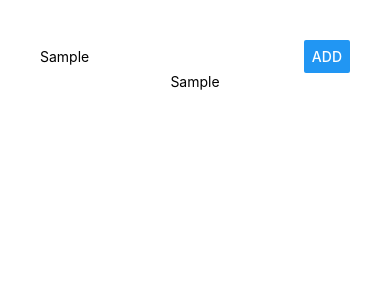
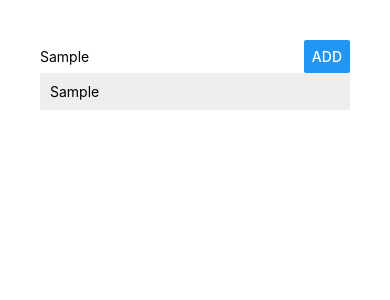
Before and after one commit to ivan-ozerian/PlacesApp, a React Native app: screen / in a window 390 px wide. Both pictures are taken after typing "Sample" into the empty fields and a click on the button "ADD". Shown: the top 300 px of the page. Built offline with nearby package versions, Linux system fonts and the light colour scheme.

Commit message:
Added lisItem element with styling.

```diff
--- a/App.js
+++ b/App.js
@@ -1,5 +1,7 @@
 import React from 'react';
 import {StyleSheet, Text, TextInput, View, Button} from 'react-native';
+
+import ListItem from './src/components/ListItem/ListItem';
 
 export default class App extends React.Component {
     state = {
@@ -27,7 +29,7 @@
 
     render() {
         const placesOutput = this.state.places.map((place, index) => (
-            <Text key={index}>{place}</Text>
+            <ListItem key={index} placeName={place}/>
         ));
 
         return (
@@ -45,7 +47,7 @@
                         onPress={this.placeSubmitHandler}
                     />
                 </View>
-                <View>
+                <View style={styles.listContainer}>
                     {placesOutput}
                 </View>
             </View>
@@ -73,5 +75,8 @@
     },
     placeButton: {
         width: "30%"
+    },
+    listContainer: {
+        width: "100%"
     }
 });
--- /dev/null
+++ b/src/components/ListItem/ListItem.js
@@ -0,0 +1,19 @@
+import React from 'react';
+import { View, Text, StyleSheet } from 'react-native';
+
+const listItem = (props) => (
+    <View style={styles.listItem}>
+        <Text>{props.placeName}</Text>
+    </View>
+);
+
+const styles = StyleSheet.create({
+    listItem: {
+        width: "100%",
+        padding: 10,
+        marginBottom: 5,
+        backgroundColor: "#eee"
+    }
+});
+
+export default listItem;
```
